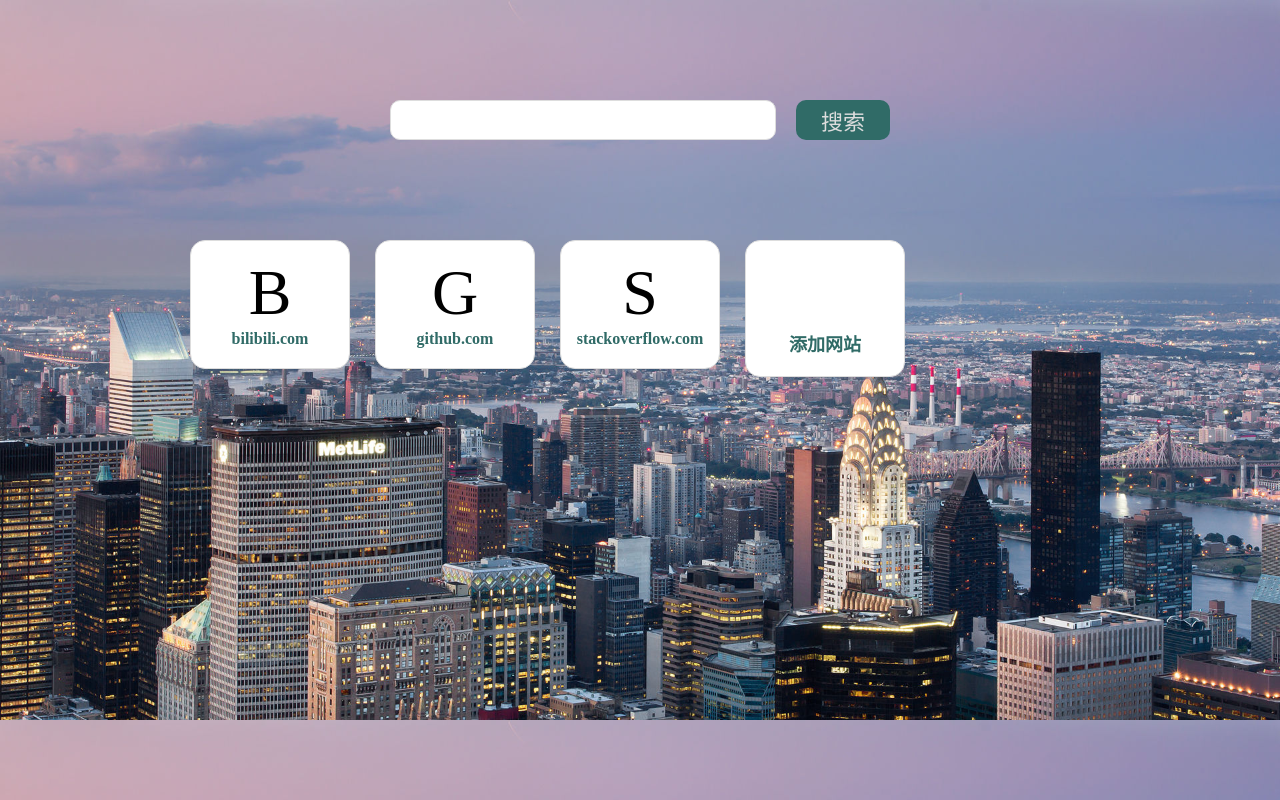
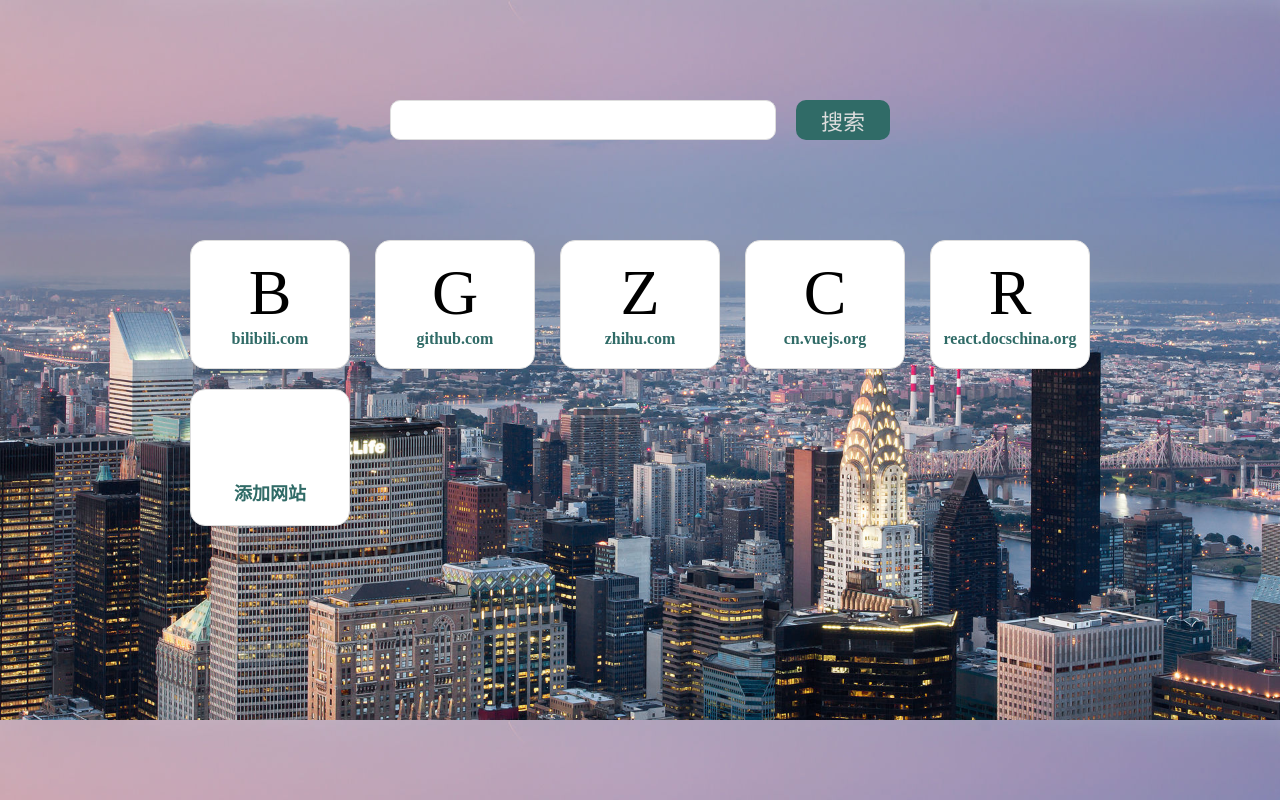
Before and after one commit to PolarrrBear/navpage, a website: page src/index.html in a window 1280 px wide. Drawn offline with nearby package versions, Linux system fonts and the light colour scheme.

Commit message:
add website

```diff
--- a/src/main.js
+++ b/src/main.js
@@ -5,7 +5,9 @@ const hmapObject = JSON.parse(hmap)
 const hashMap = hmapObject || [
     { logo: 'B', url: 'https://bilibili.com' },
     { logo: 'G', url: 'https://github.com/.com/' },
-    { logo: 'S', url: 'https://stackoverflow.com' }
+    { logo: 'Z', url: 'https://www.zhihu.com/' },
+    { logo: 'c', url: 'https://cn.vuejs.org/' },
+    { logo: 'r', url: 'https://react.docschina.org/' }
 
 ]
 
```
Also changed, not shown: README.md, dist/index.html, 9 other files.
